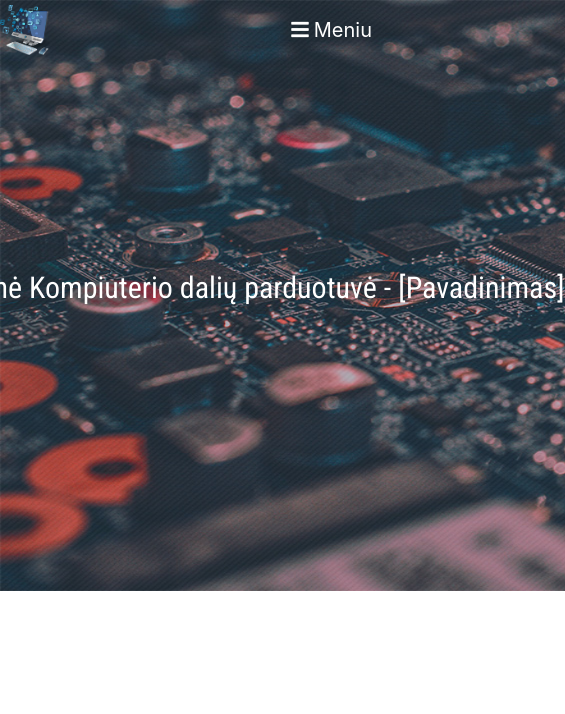
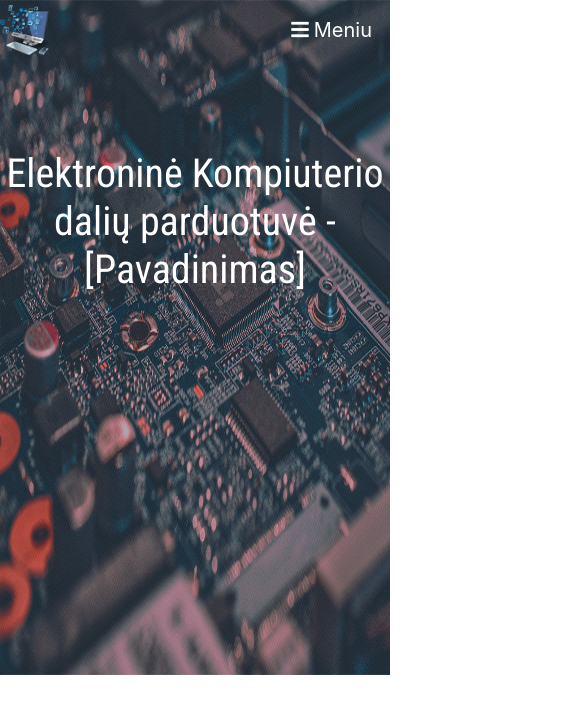
Before and after one commit to Loominarty/Projektas, a plain HTML site: page index.html in a window 390 px wide. Shown: the whole page, 565 px wide, since content can reach past the window. Drawn offline with nearby package versions, Linux system fonts and the light colour scheme.

Commit message:
Padarytas responsive navbaras, mazi aptvarkymai

```diff
--- a/index.html
+++ b/index.html
@@ -16,7 +16,9 @@
        $(function () {
     $(document).scroll(function () {
       var $nav = $(".navbar-expand-lg");
-      $nav.toggleClass('scrolled', $(this).scrollTop() > $nav.height());
+      var $clps=$(".collapse .navbar-collapse");
+      $nav.toggleClass('scrolled', $(this).scrollTop() > 0);
+      $clps.toggleClass('scrolled', $(this).scrollTop() > 0);
     });
   });
    </script>
@@ -26,21 +28,20 @@
 
 <body data-spy="scroll" data-target="#navbar-1">
 
-   <img src="./pics/circuits.jpg" class="bg">
-<div class="background-text">
-           <h1>Elektroninė Kompiuterio dalių parduotuvė - [Pavadinimas]</h1>
-</div>
 
 
 
-<nav id="navbar-1" class="navbar navbar-expand-lg fixed-top">
- <a class="navbar-brand" href="index.html"><img src="./pics/logo-2.png" alt="logotipas" class="img-fluid"></a>
+
+<h1 class="text-md-center">Elektroninė Kompiuterio dalių parduotuvė - [Pavadinimas]</h1>
+<nav id="navbar-1" class="navbar navbar-expand-lg fixed-top" >
+ <a class="navbar-brand" href="index.html"><img src="./pics/logo-2.png" alt="logotipas" class="img"></a>
     <button type="button" data-toggle="collapse" data-target="#navbarSupportedContent" aria-controls="navbarSupportedContent" aria-expanded="false" aria-label="Toggle navigation" class="navbar-toggler">
         <span class="meniu"><i class="fa fa-bars rotate"></i>Meniu</span>
     </button>
 
     <div id="navbarSupportedContent" class="collapse navbar-collapse">
-<ul class="navbar-nav mr-auto">
+<ul class="navbar-nav flex-wrap">
+
 <li class="navbar-item">
     <a href="#apie-mus" class="nav-link">Apie mus</a>
 </li>
@@ -71,5 +72,12 @@
 
 
 
+
+
+
+
+
+
+
 </body>
 </html>
--- a/main.css
+++ b/main.css
@@ -1,25 +1,33 @@
 html{
-background-image:url("pics/circuits.jpg") no-repeat center center fixed;
+margin:0;
+    height:100%;
+
 
 
 }
+
 body{
-    margin:0;
-    height:100%;
-    position: relative;
-
+  margin:0;
+  height:100%;
+  background: url("/pics/circuits.jpg");
+  background-size:100% 80%;
+   background-repeat: no-repeat;
+    background-position: top;
+    background-attachment: scroll;
 }
 
 
 
 .navbar-expand-lg{
-  z-index:200;
-padding:0px 0px 10px 0px;
+
+padding:0px 0px 0px 0px;
 margin-top:0px;
 box-sizing: border-box;
 background: transparent;
 transition:background-color 0.5s linear;
+
 }
+
 .navbar-expand-lg.scrolled{
 transition:background-color 0.5s linear;
 background-color:#2c2c2c;
@@ -32,8 +40,8 @@ list-style: none;
 display: inline-block;
 font-family: 'Roboto Condensed', sans-serif;
 font-size: 20px;
-margin:10px 90px 0px 90px;
-padding-bottom:0px;
+margin:10px 90px 10px 90px;
+
 text-decoration: none;
 padding:0px 0px;
 
@@ -51,7 +59,7 @@ padding:0px 0px;
 
   text-decoration: none;
 }
-.navbar-nav .mr-auto{
+.navbar-nav{
 
 list-style: none;
 display: inline-block;
@@ -61,13 +69,13 @@ vertical-align: middle;
 
 }
 
-.img-fluid{
+.img{
     width: 50px;
     height: 50px;
    padding:0px;
    transition: width .5s, height 0.5s;
 }
-.img-fluid:hover{
+.img:hover{
   width: 60px;
   height: 60px;
 
@@ -90,17 +98,24 @@ a:visited {
   a:hover{
     text-decoration: none;
     color:white;
+
   }
 
-  nav{
-    padding:0px;
-  }
+
   .navbar-collapse{
     text-align:center;
-
+    background:transparent;
+    display:inline-block;
     transition:height 1s;
+    background-color:transparent;
+    transition: background-color 0.5 linear;
 
   }
+  .navbar-collapse.scrolled{
+    transition:background-color 0.5s linear;
+    background-color:#2c2c2c;
+    transition:height 1s;
+    }
 
   .navbar-collapse:active{
     height:100%;
@@ -114,8 +129,6 @@ display:inline-block;
   .fa-bars{
     color: white;
     margin:5px;
-    transform:rotate(0deg);
-    transition:transform 1s linear;
     display: inline-block;
   }
 
@@ -124,35 +137,18 @@ display:inline-block;
     color:white;
     margin:5px;
   }
+
+
+
   h1{
-    font-size: 30px;
-    color:black;
-    z-index:300;
+
+    color:white;
+    word-wrap: normal;
+    margin:150px 0px 0px 0px;
+    font-family:'Roboto Condensed', sans-serif ;
+    white-space: pre-wrap;
+
+    text-align:center;
+
 
   }
-  .bg{
-    min-height: 70%;
-    min-width: 1080px;
-    width: 100%;
-    height:70%;
-
-    position: fixed;
-    top: 0;
-    left: 0;
-
-  }
-  .background-text{
-    position: relative;
-
-    width: 400px;
-    margin: 50px auto;
-    padding: 20px;
-    background: transparent;
-  }
-  h1{
-    color:white;
-    word-wrap: normal;
-    margin:200px 0px 0px -130px;
-    font-family:'Roboto Condensed', sans-serif ;
-    white-space: nowrap;
-  }
```
